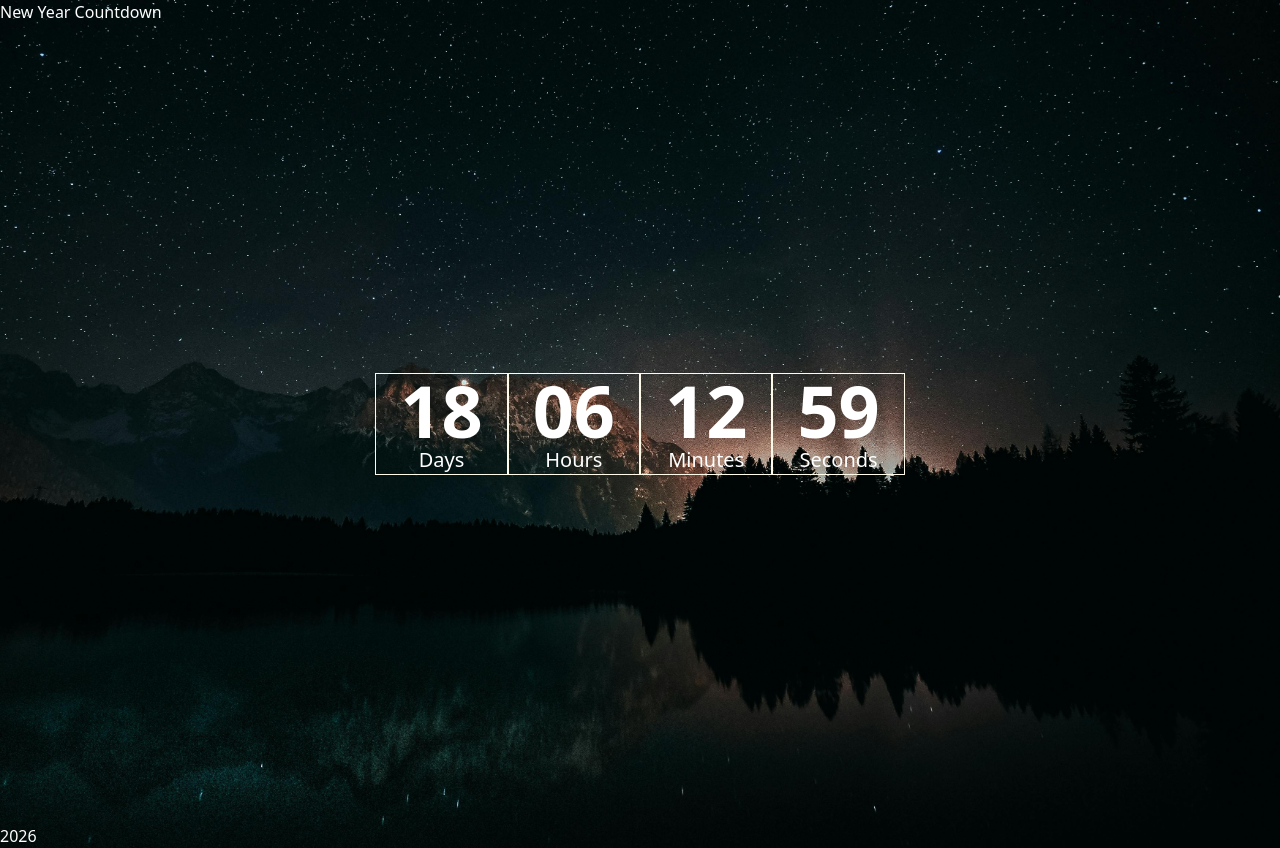
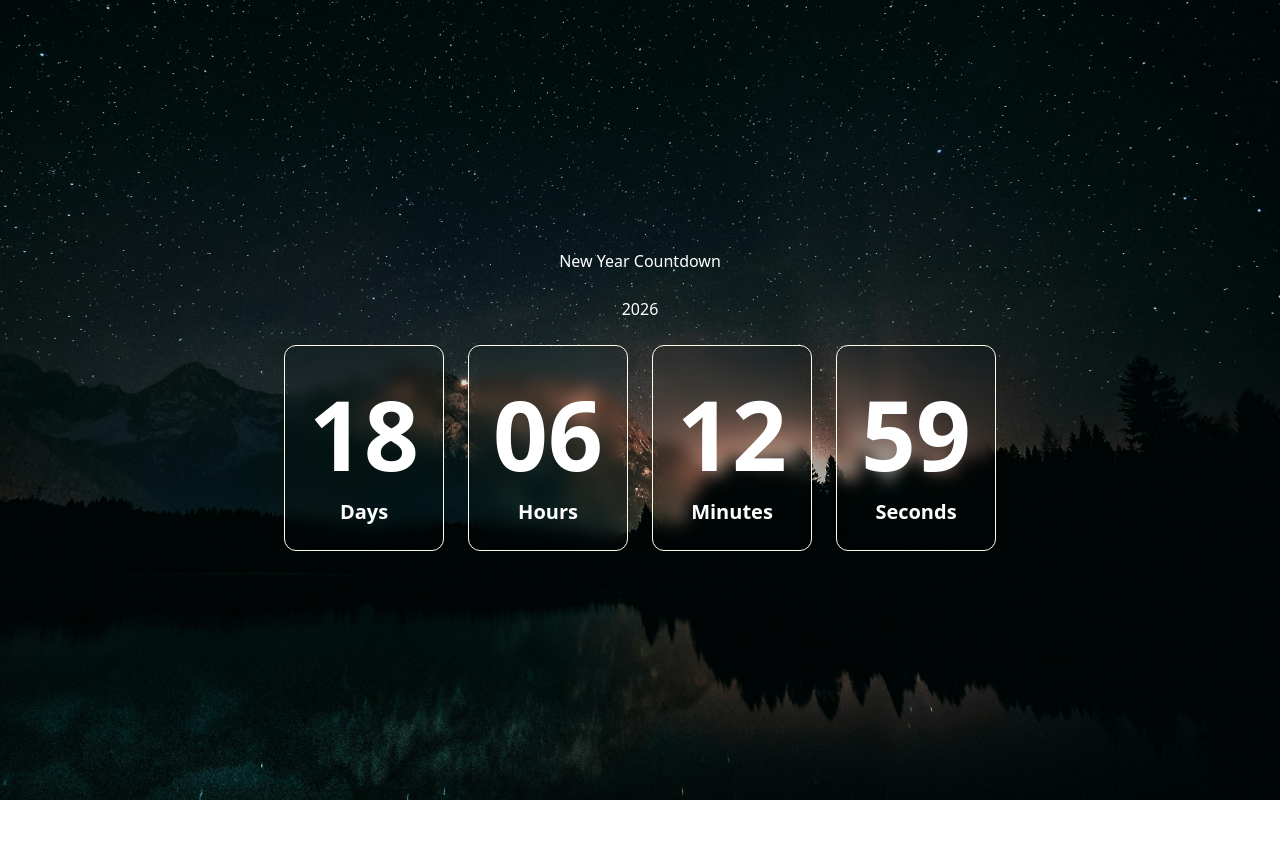
Before and after one commit to mannakass/CountdownTimer, a plain HTML site: page index.html in a window 1280 px wide. After the commit the page ends 800 px from the top, so only its background shows below. Drawn offline with nearby package versions, Linux system fonts and the light colour scheme.

Commit message:
Tailwind layout improvements

```diff
--- a/css/style.css
+++ b/css/style.css
@@ -4,3 +4,7 @@ body {
   background-size: cover;
   color: white;
 }
+
+small {
+  font-weight: 600;
+}
--- a/index.html
+++ b/index.html
@@ -6,11 +6,12 @@
     <title>JavaScript Countdown Timer - New Year Countdown</title>
     <link rel="stylesheet" href="css/style.css" />
   </head>
-  <body>
-    <h1>New Year Countdown</h1>
+  <body
+    class="flex flex-col gap-6 min-h-screen justify-center items-center h-screen"
+  >
+    <h1 class="">New Year Countdown</h1>
+    <div class="year"></div>
     <div class="countdown-timer"></div>
-    <div class="message"></div>
-    <div class="year"></div>
 
     <script src="js/countdown.js"></script>
     <script src="js/app.js"></script>
--- a/js/app.js
+++ b/js/app.js
@@ -18,23 +18,27 @@ const format = (t) => {
 
 const render = (time) => {
   app.innerHTML = `
-    <div class="count-down flex flex-row min-h-screen justify-center items-center">
-            <div class="timer px-6 border border-amber-50">
-                <h2 class="days text-7xl font-bold ">${format(time.days)}</h2>
+    <div class="count-down flex flex-row gap-6 justify-center items-center">
+            <div class="timer px-6 py-6 border rounded-xl border-amber-50 w-40 backdrop-blur-sm">
+                <h2 class="days text-8xl font-bold flex justify-center py-4">${format(
+                  time.days
+                )}</h2>
                 <small class= "flex justify-center text-xl ">Days</small>
             </div>
-            <div class="timer px-6 border border-amber-50">
-                <h2 class="hours text-7xl font-bold ">${format(time.hours)}</h2>
+            <div class="timer px-6 py-6 border rounded-xl border-amber-50 w-40 backdrop-blur-sm">
+                <h2 class="hours text-8xl font-bold flex justify-center py-4">${format(
+                  time.hours
+                )}</h2>
                 <small class="flex justify-center  text-xl">Hours</small>
             </div>
-            <div class="timer px-6 border border-amber-50">
-                <h2 class="minutes text-7xl font-bold ">${format(
+            <div class="timer px-6 py-6 border rounded-xl border-amber-50 w-40 backdrop-blur-sm">
+                <h2 class="minutes text-8xl font-bold flex justify-center py-4">${format(
                   time.minutes
                 )}</h2>
                 <small class="flex justify-center  text-xl">Minutes</small>
             </div>
-            <div class="timer px-6 border border-amber-50">
-                <h2 class="seconds text-7xl font-bold ">${format(
+            <div class="timer px-6 py-6 border rounded-xl border-amber-50 w-40 backdrop-blur-sm">
+                <h2 class="seconds text-8xl font-bold flex justify-center py-4">${format(
                   time.seconds
                 )}</h2>
                 <small class="flex justify-center  text-xl">Seconds</small>
```
